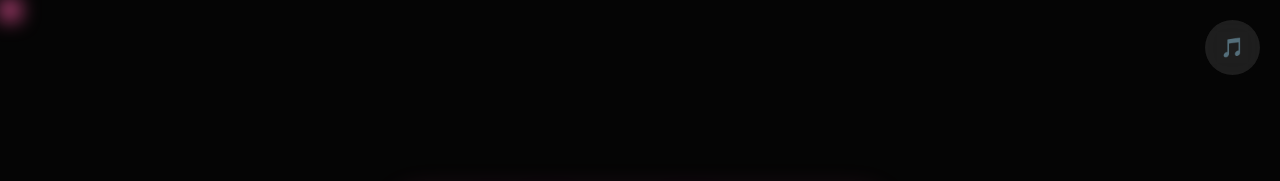
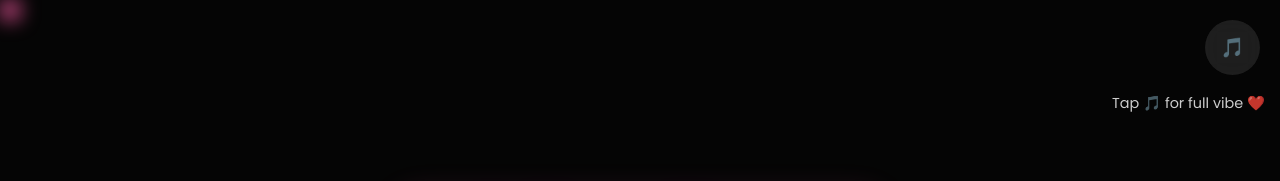
Before and after one commit to Onlyfun75863/happy-birthday-aashi, a plain HTML site: page index.html in a window 1280 px wide. Shown: the top 181 px of the page. Drawn offline with Linux system fonts and the light colour scheme.

Commit message:
Update index.html

```diff
--- a/index.html
+++ b/index.html
@@ -331,6 +331,19 @@ font-size:1.5rem;
 </div>
 
 <button class="music-btn" onclick="toggleMusic()">🎵</button>
+
+<div style="
+position:fixed;
+top:85px;
+right:15px;
+font-size:.9rem;
+opacity:.8;
+z-index:999;
+animation:fade 2s infinite;
+font-family:'Poppins',sans-serif;
+">
+Tap 🎵 for full vibe ❤️
+</div>
 
 <audio id="bgMusic" loop>
 <source src="blue.mp3" type="audio/mp3">
```
